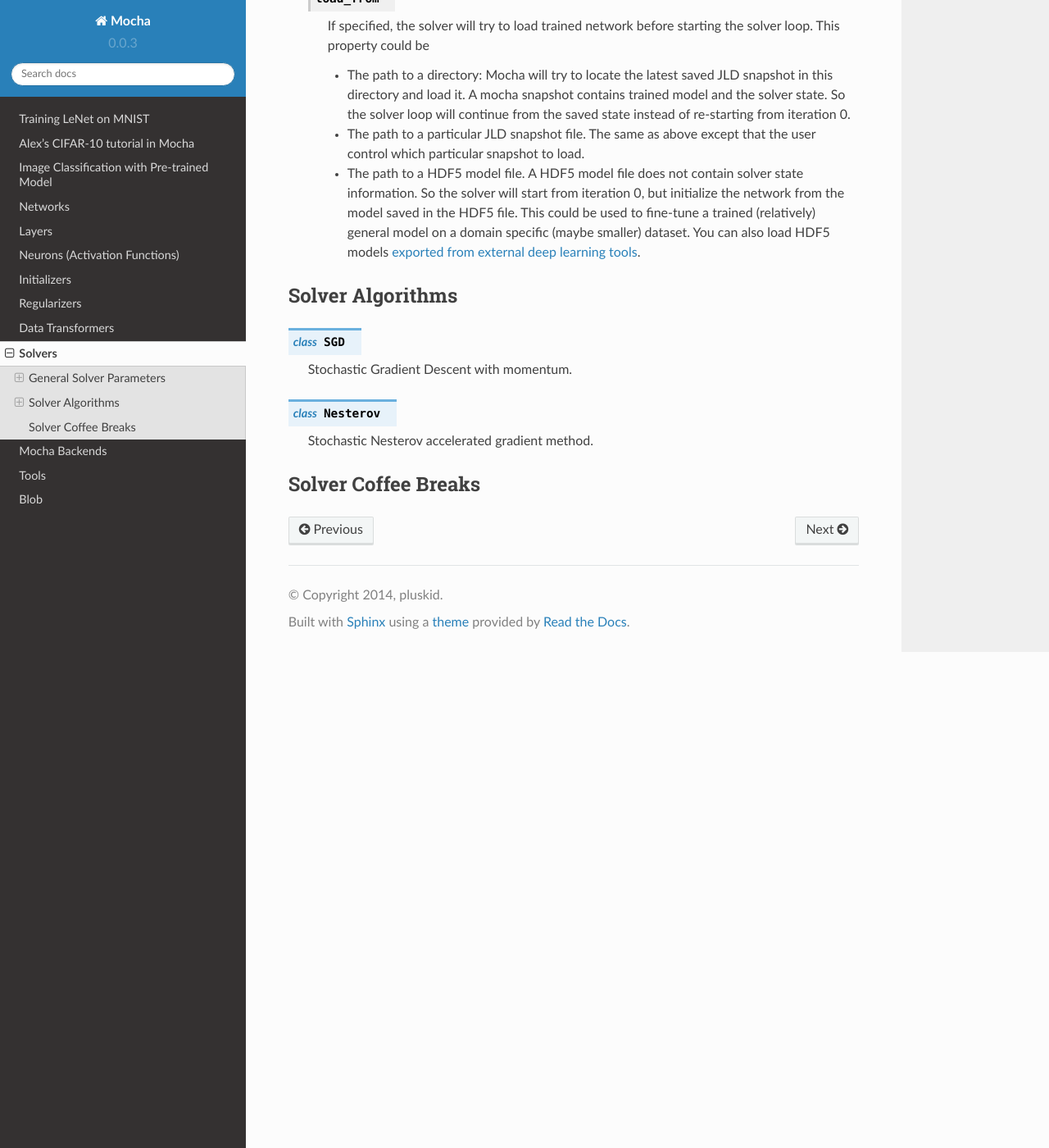
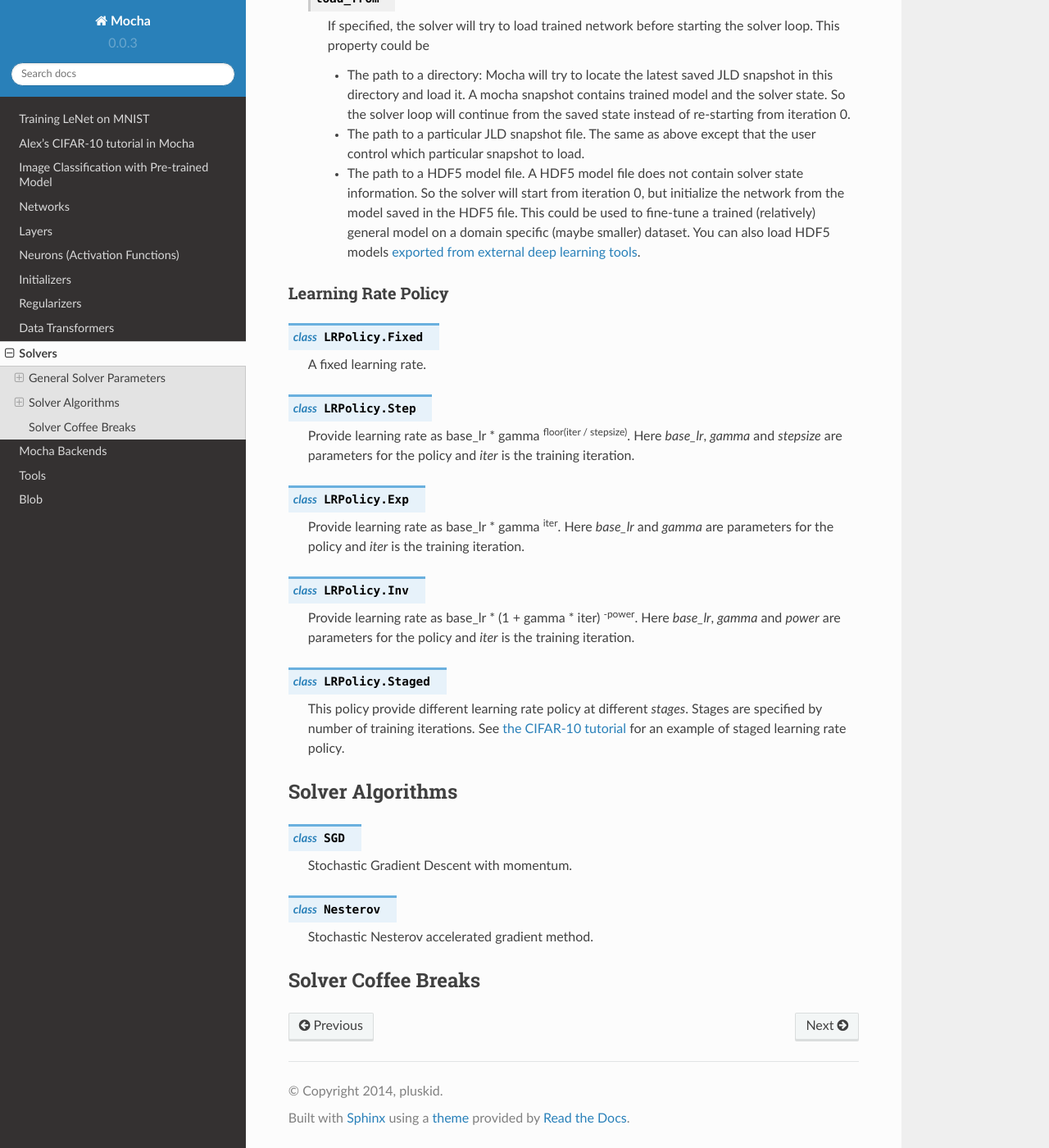
Before and after one commit to pluskid/Mocha.jl, a Sphinx documentation site: the page built from docs/user-guide/solver.rst, in a window 1280 px wide and 1400 px high, scrolled down 1053 px. Shown: the whole window at 82% size. Built offline with Sphinx 7.4.7 and the Read the Docs theme 2.0.0, drawn with Linux system fonts in a browser that asks for light colours.

Commit message:
doc for learning policy

```diff
--- a/docs/user-guide/solver.rst
+++ b/docs/user-guide/solver.rst
@@ -65,6 +65,36 @@ General Solver Parameters
         `exported from external deep learning tools
         </user-guide/tools/import-caffe-model>`_.
 
+Learning Rate Policy
+~~~~~~~~~~~~~~~~~~~~
+
+.. class:: LRPolicy.Fixed
+
+   A fixed learning rate.
+
+.. class:: LRPolicy.Step
+
+   Provide learning rate as base_lr * gamma :sup:`floor(iter / stepsize)`. Here
+   *base_lr*, *gamma* and *stepsize* are parameters for the policy and *iter* is
+   the training iteration.
+
+.. class:: LRPolicy.Exp
+
+   Provide learning rate as base_lr * gamma :sup:`iter`. Here *base_lr* and
+   *gamma* are parameters for the policy and *iter* is the training iteration.
+
+.. class:: LRPolicy.Inv
+
+   Provide learning rate as base_lr * (1 + gamma * iter) :sup:`-power`. Here
+   *base_lr*, *gamma* and *power* are parameters for the policy and *iter* is
+   the training iteration.
+
+.. class:: LRPolicy.Staged
+
+   This policy provide different learning rate policy at different *stages*.
+   Stages are specified by number of training iterations. See `the CIFAR-10
+   tutorial </tutorial/cifar10>`_ for an example of staged learning rate policy.
+
 Solver Algorithms
 -----------------
 
```
